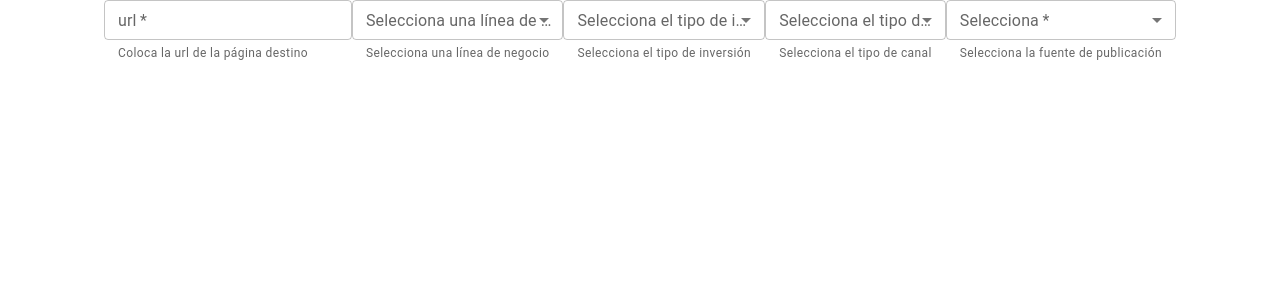
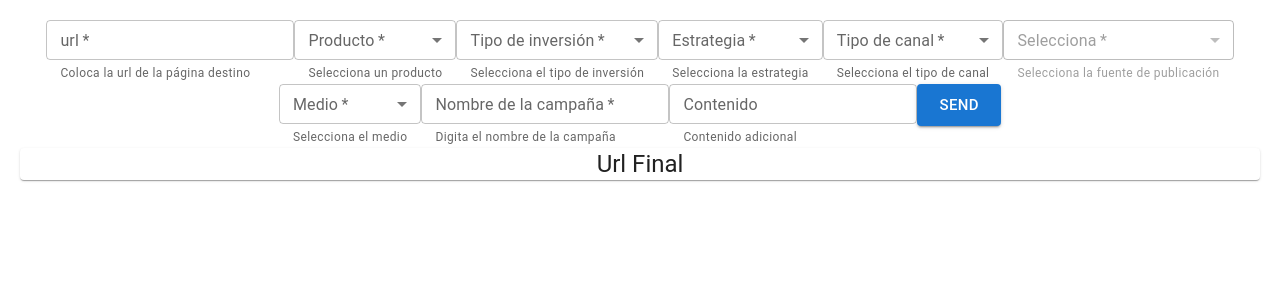
Before and after one commit to Alpacorp/utm-generator, a React (Create React App) app: page / in a window 1280 px wide. Shown: the top 300 px of the page. Built offline with nearby package versions, Linux system fonts and the light colour scheme.

Commit message:
add new style and functionality first final version

```diff
--- a/package.json
+++ b/package.json
@@ -14,8 +14,10 @@
     "@types/react": "^18.0.15",
     "@types/react-dom": "^18.0.6",
     "react": "^18.2.0",
+    "react-copy-to-clipboard": "^5.1.0",
     "react-dom": "^18.2.0",
     "react-hook-form": "^7.33.1",
+    "react-hot-toast": "^2.3.0",
     "react-router-dom": "^6.3.0",
     "react-scripts": "5.0.1",
     "typescript": "^4.7.4",
@@ -44,5 +46,8 @@
       "last 1 firefox version",
       "last 1 safari version"
     ]
+  },
+  "devDependencies": {
+    "@types/react-copy-to-clipboard": "^5.0.4"
   }
 }
--- a/src/componentes/Home.tsx
+++ b/src/componentes/Home.tsx
@@ -1,43 +1,79 @@
-import { useState } from "react";
-import InputLabel from "@mui/material/InputLabel";
 import MenuItem from "@mui/material/MenuItem";
-import FormHelperText from "@mui/material/FormHelperText";
-import FormControl from "@mui/material/FormControl";
-import Select, { SelectChangeEvent } from "@mui/material/Select";
-import { Box, Grid, TextField } from "@mui/material";
-import { useForm } from "../hooks/useForm";
+import { Button, Grid, Paper, TextField, Typography } from "@mui/material";
 
-// import { useState } from "react";
 import Business from "../data/businessLine.json";
 import Channel from "../data/channelType.json";
 import TypeAd from "../data/typeAd.json";
 import SourceMedia from "../data/sourceMedia.json";
+import Strategy from "../data/strategy.json";
+import Medium from "../data/medium.json";
+
+import CopyToClipboard from "react-copy-to-clipboard";
+import { Toaster, toast } from "react-hot-toast";
+
+import { useForm } from "../hooks/useForm";
+import { transformText } from "../utils/transformText";
+import { useState } from "react";
 
 const { businessLineData } = Business;
 const { channelTypeData } = Channel;
 const { typeAdData } = TypeAd;
 const { sourceMediaData } = SourceMedia;
+const { strategyData } = Strategy;
+const { mediumData } = Medium;
 
-export default function Home() {
-  const [formValues, handleInputChange] = useForm({
+const Home = () => {
+  const [finalUrl, setFinalUrl] = useState("");
+
+  const [formValues, handleInputChange, reset] = useForm({
     url: "",
     businessLine: "",
     typeAd: "",
+    strategy: "",
     channelType: "",
+    sourceMedia: "",
+    medium: "",
+    campain: "",
+    content: "",
   });
 
-  const { url, businessLine, channelType, typeAd } = formValues;
+  const {
+    url,
+    businessLine,
+    channelType,
+    typeAd,
+    sourceMedia,
+    strategy,
+    medium,
+    campain,
+    content,
+  } = formValues;
 
-  const sourceTest = sourceMediaData.filter(
-    (item) => item.idChannelType === typeAd
+  const sourceMediaFiltered = sourceMediaData.filter(
+    (item) => item.idChannelType === channelType
   );
-  console.log("typeAd", typeAd);
-  console.log("businessLine", businessLine);
-  console.log("channelType", channelType);
+
+  const createUrl = () => {
+    const utmSourceName = `${sourceMedia}`;
+    const utmMediumName = `${medium}`;
+    const utmCampainName = `${businessLine}_${typeAd}_${strategy}`;
+    const utmTermName = `${campain}`;
+    const urlConcatenate = `${url}?utm_source=${utmSourceName}&utm_medium=${utmMediumName}&utm_campaign=${utmCampainName}&utm_term=${utmTermName}`;
+    console.log("urlConcatenate", urlConcatenate);
+    setFinalUrl(urlConcatenate);
+  };
+
+  const handleSubmit = (event: any) => {
+    event.preventDefault();
+    console.log(formValues);
+    createUrl();
+    reset();
+  };
 
   return (
     <div>
-      <Grid>
+      <Grid style={{ margin: "20px" }}>
+        <form onSubmit={handleSubmit}>
           <TextField
             id="url"
             name="url"
@@ -50,23 +86,21 @@ export default function Home() {
             required
             type="url"
             helperText="Coloca la url de la página destino"
-          // disabled={statusInput}
           />
           <TextField
             id="businessLine"
             name="businessLine"
-          label="Selecciona una línea de negocio"
+            label="Producto"
             variant="outlined"
             select
             size="small"
             value={businessLine}
             onChange={handleInputChange}
-          helperText="Selecciona una línea de negocio"
+            helperText="Selecciona un producto"
             required
-          // disabled={statusInput}
           >
             {businessLineData.map((value: any, index: number) => (
-            <MenuItem key={value.id} value={value.id}>
+              <MenuItem key={value.id} value={value.shortName}>
                 {value.name}
               </MenuItem>
             ))}
@@ -74,7 +108,7 @@ export default function Home() {
           <TextField
             id="typeAd"
             name="typeAd"
-          label="Selecciona el tipo de inversión"
+            label="Tipo de inversión"
             variant="outlined"
             select
             size="small"
@@ -82,10 +116,27 @@ export default function Home() {
             onChange={handleInputChange}
             helperText="Selecciona el tipo de inversión"
             required
-          // disabled={statusInput}
           >
             {typeAdData.map((value: any, index: number) => (
-            <MenuItem key={value.id} value={value.id}>
+              <MenuItem key={value.id} value={value.shortName}>
+                {value.name}
+              </MenuItem>
+            ))}
+          </TextField>
+          <TextField
+            id="strategy"
+            name="strategy"
+            label="Estrategia"
+            variant="outlined"
+            select
+            size="small"
+            value={strategy}
+            onChange={handleInputChange}
+            helperText="Selecciona la estrategia"
+            required
+          >
+            {strategyData.map((value: any, index: number) => (
+              <MenuItem key={value.id} value={value.shortName}>
                 {value.name}
               </MenuItem>
             ))}
@@ -93,7 +144,7 @@ export default function Home() {
           <TextField
             id="channelType"
             name="channelType"
-          label="Selecciona el tipo de canal"
+            label="Tipo de canal"
             variant="outlined"
             select
             size="small"
@@ -101,7 +152,7 @@ export default function Home() {
             onChange={handleInputChange}
             helperText="Selecciona el tipo de canal"
             required
-          // disabled={statusInput}
+            defaultValue=""
           >
             {channelTypeData.map((value: any, index: number) => (
               <MenuItem key={value.id} value={value.id}>
@@ -110,148 +161,124 @@ export default function Home() {
             ))}
           </TextField>
           <TextField
-          id="channelType"
-          name="channelType"
+            id="sourceMedia"
+            name="sourceMedia"
             label="Selecciona"
             variant="outlined"
             select
             size="small"
-          value={channelType}
+            value={sourceMedia === -1 ? "" : sourceMedia}
             onChange={handleInputChange}
             helperText="Selecciona la fuente de publicación"
             required
-          // disabled={statusInput}
+            defaultValue=""
+            disabled={channelType === "" ? true : false}
           >
-          {sourceTest.map((value: any, index: number) => (
-            <MenuItem key={value.id} value={value.id}>
+            {sourceMediaFiltered.map((value: any, index: number) => (
+              <MenuItem key={value.id} value={value.name}>
                 {value.name}
               </MenuItem>
             ))}
           </TextField>
+          <TextField
+            id="medium"
+            name="medium"
+            label="Medio"
+            variant="outlined"
+            select
+            size="small"
+            value={medium}
+            onChange={handleInputChange}
+            helperText="Selecciona el medio"
+            required
+          >
+            <MenuItem value="">Selecciona</MenuItem>
+            {mediumData.map((value: any, index: number) => (
+              <MenuItem key={value.id} value={value.name}>
+                {value.name}
+              </MenuItem>
+            ))}
+          </TextField>
+          <TextField
+            id="campain"
+            name="campain"
+            label="Nombre de la campaña"
+            value={transformText(campain)}
+            onChange={handleInputChange}
+            variant="outlined"
+            size="small"
+            error={false}
+            required
+            type="text"
+            helperText="Digita el nombre de la campaña"
+          />
+          <TextField
+            id="content"
+            name="content"
+            label="Contenido"
+            value={transformText(content)}
+            onChange={handleInputChange}
+            variant="outlined"
+            size="small"
+            error={false}
+            type="text"
+            helperText="Contenido adicional"
+          />
+          <Button
+            variant="contained"
+            size="large"
+            type="submit"
+            color="primary"
+          >
+            Send
+          </Button>
+        </form>
+
+        <Grid container spacing={3}>
+          <Grid item xs={12}>
+            <Paper>
+              <Typography variant="h5" component="h3">
+                Url Final
+              </Typography>
+              <CopyToClipboard text={finalUrl}>
+                <p
+                  onClick={() =>
+                    toast("url copiada exitosamente", {
+                      position: "bottom-right",
+                    })
+                  }
+                  style={{ cursor: "pointer" }}
+                  className="clickable"
+                >
+                  {finalUrl}
+                </p>
+              </CopyToClipboard>
+            </Paper>
+          </Grid>
+        </Grid>
+        <Toaster
+          toastOptions={{
+            // Define default options
+            className: "",
+            duration: 5000,
+            style: {
+              background: "#363636",
+              color: "#fff",
+            },
+
+            // Default options for specific types
+            success: {
+              duration: 3000,
+              theme: {
+                primary: "green",
+                secondary: "black",
+              },
+            },
+          }}
+        />
       </Grid>
     </div>
   );
-}
+};
 
-// const Home = () => {
-//   const [dataSource, setDataSource] = useState("");
-//   const [recolectedData, setRecolectedData] = useState({});
-
-//   const handleSubmit = (event: any) => {
-//     event.preventDefault();
-//     console.log("form");
-//   };
-
-//   const handleDataSource = (test: any) => {
-//     test = parseInt(dataSource);
-//     const info = sourceMediaData.filter(
-//       (media: any) => media.idChannelType === test
-//     );
-//     return info;
-//   };
-
-//   const [formValues, handleInputChange] = useForm({
-//     businessLine: "",
-//     typeAd: "",
-//     channelType: "",
-//   });
-
-//   const { businessLine, typeAd, channelType } = formValues;
-
-//   //create a function to save all values of each select input
-//   // const saveId = () => {
-//   //   const id = recolectedData.map((item: any) => item.id);
-//   //   return id;
-//   // };
-
-//   // const handleChangeOption = (event: any) => {
-//   //   const option = event.target.value;
-//   //   saveId();
-//   //   setDataSource && setDataSource(option);
-//   // };
-
-//   return (
-//     <>
-//       <form onSubmit={handleSubmit}>
-//         <h1>Seleccionadores</h1>
-//         <input type="url" placeholder="Ingresa la url" />
-//         <select
-//           onChange={handleInputChange}
-//           name="businessLine"
-//           value={businessLine}
-//         >
-//           <option value={-1}>Selecciona una línea de negocioo</option>
-//           {businessLineData &&
-//             businessLineData?.map((value: any, index: number) => (
-//               <option value={value.id} key={value.id}>
-//                 {value.name}
-//               </option>
-//             ))}
-//         </select>
-//         {/* <Select
-//           data={businessLineData}
-//           infoText={"Selecciona una línea de negocio"}
-//           type={"BusinessLine"}
-//         /> */}
-//         <select onChange={handleInputChange} name="typeAd" value={typeAd}>
-//           <option value={-1}>Selecciona el tipo inversiónnn</option>
-//           {typeAdData &&
-//             typeAdData?.map((value: any, index: number) => (
-//               <option value={value.id} key={value.id}>
-//                 {value.name}
-//               </option>
-//             ))}
-//         </select>
-//         {/* <Select
-//           data={typeAdData}
-//           infoText={"Selecciona el tipo inversión"}
-//           type={"TypeAd"}
-//         /> */}
-//         <select
-//           onChange={handleInputChange}
-//           name="channelType"
-//           value={channelType}
-//         >
-//           <option value={-1}>Selecciona el tipo de canal</option>
-//           {channelTypeData &&
-//             channelTypeData?.map((value: any, index: number) => (
-//               <option value={value.id} key={value.id}>
-//                 {value.name}
-//               </option>
-//             ))}
-//         </select>
-//         {/* <Select
-//           data={channelTypeData}
-//           infoText={"Selecciona el tipo de canal"}
-//           type={"ChannelType"}
-//           setData={setDataSource}
-//         /> */}
-
-//         <hr />
-
-//         <select
-//           onChange={handleInputChange}
-//           name="channelType"
-//           value={channelType}
-//         >
-//           <option value={-1}>Selecciona la fuente de la publicaciónrr</option>
-//           {handleDataSource(dataSource) &&
-//             handleDataSource(dataSource)?.map((value: any, index: number) => (
-//               <option value={value.id} key={value.id}>
-//                 {value.name}
-//               </option>
-//             ))}
-//         </select>
-
-//         <Select
-//           data={handleDataSource(dataSource)}
-//           infoText={"Selecciona la fuente de la publicación"}
-//           type={"SourceMedia"}
-//         />
-//         <button>Generar url</button>
-//       </form>
-//     </>
-//   );
-// };
-
-// export default Home;
+export default Home;
--- a/src/data/channelType.json
+++ b/src/data/channelType.json
@@ -13,7 +13,7 @@
     {
       "id": 3,
       "name": "medios_propios",
-      "shortName": "md"
+      "shortName": "mp"
     }
   ]
 }
--- /dev/null
+++ b/src/data/medium.json
@@ -0,0 +1,28 @@
+{
+  "mediumData": [
+    {
+      "id": 1,
+      "name": "email"
+    },
+    {
+      "id": 2,
+      "name": "phone"
+    },
+    {
+      "id": 3,
+      "name": "sms"
+    },
+    {
+      "id": 4,
+      "name": "push"
+    },
+    {
+      "id": 5,
+      "name": "web"
+    },
+    {
+      "id": 6,
+      "name": "banner_ppal"
+    }
+  ]
+}
--- /dev/null
+++ b/src/data/strategy.json
@@ -0,0 +1,46 @@
+{
+  "strategyData": [
+    {
+      "id": 1,
+      "name": "Branding",
+      "description": "Branding",
+      "shortName": "br"
+    },
+    {
+      "id": 2,
+      "name": "Design",
+      "description": "Design",
+      "shortName": "ds"
+    },
+    {
+      "id": 3,
+      "name": "Development",
+      "description": "Development",
+      "shortName": "dev"
+    },
+    {
+      "id": 4,
+      "name": "Marketing",
+      "description": "Marketing",
+      "shortName": "mk"
+    },
+    {
+      "id": 5,
+      "name": "Sales",
+      "description": "Sales",
+      "shortName": "sl"
+    },
+    {
+      "id": 6,
+      "name": "Support",
+      "description": "Support",
+      "shortName": "su"
+    },
+    {
+      "id": 8,
+      "name": "Performance",
+      "description": "Performance",
+      "shortName": "pf"
+    }
+  ]
+}
--- a/src/hooks/useForm.ts
+++ b/src/hooks/useForm.ts
@@ -1,4 +1,4 @@
-import { ChangeEvent, useState } from "react";
+import { useState } from "react";
 
 export const useForm = (initialState = {}) => {
   const [formValues, setValues] = useState(initialState);
--- /dev/null
+++ b/src/utils/transformText.ts
@@ -0,0 +1,9 @@
+export const transformText = (text: string): string => {
+  const transformedText = text.replace(/\s/g, "_");
+  const lowerCaseText = transformedText.toLowerCase();
+  const replaceSpecialCharacters = lowerCaseText.replace(/ñ/g, "n");
+  const removeAccentuation = replaceSpecialCharacters
+    .normalize("NFD")
+    .replace(/[\u0300-\u036f]/g, "");
+  return removeAccentuation;
+};
```
Also changed, not shown: 1 other file (tests, documents, lock files or other folders). Lines whose indentation alone changed are shown as unchanged.
